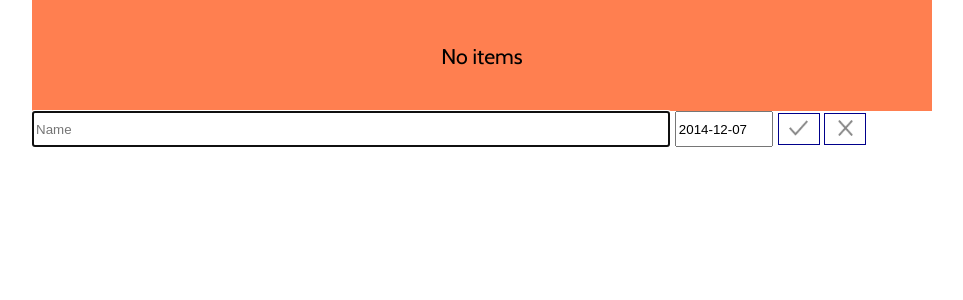
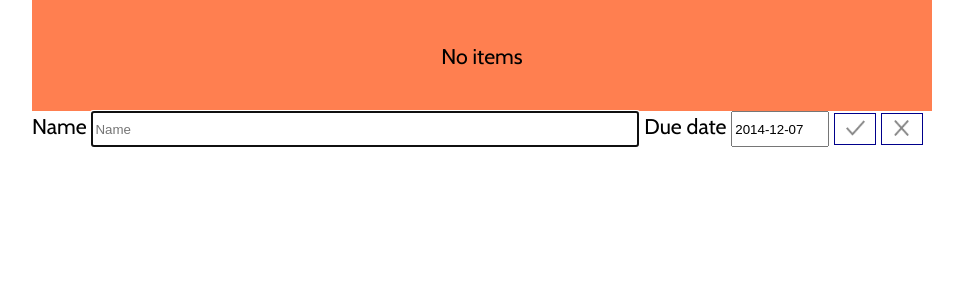
Before and after one commit to uaraven/grocery, a Django app: page / in a window 1280 px wide, after a click on "Add item". Shown: the part 52-352 px from the top of the page, without its empty margins (158-1121 px from the left). Run offline with Django 3.2, Linux system fonts and the light colour scheme; data that the repository does not hold is empty.

Commit message:
Added labels for inputs (html)

```diff
--- a/grocery_list/static/grocery.css
+++ b/grocery_list/static/grocery.css
@@ -51,7 +51,7 @@ div.action {
 
 input#new_list_item {
     display: inline-block;
-    width: 70%;
+    width: 60%;
     height: 30px;
     vertical-align: middle;
 }
--- a/templates/index.html
+++ b/templates/index.html
@@ -29,7 +29,9 @@
         No items
     </div>
     <div id="add" style="display: none;">
+        Name
         <input id="new_list_item" type="text" placeholder="Name">
+        Due date
         <input id="new_item_due" type="text" placeholder="Due date">
 
         <div id="new_list_add" class="button">
```
